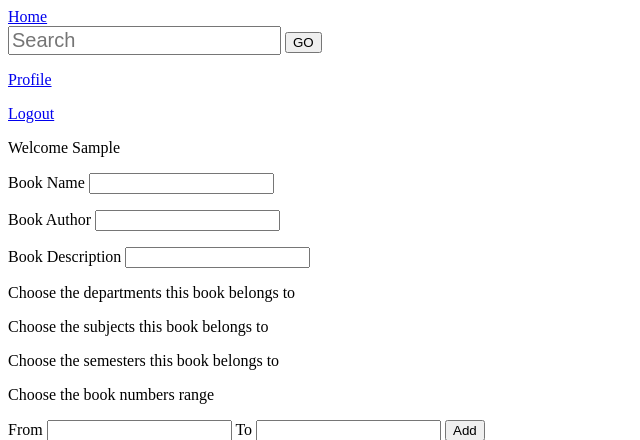
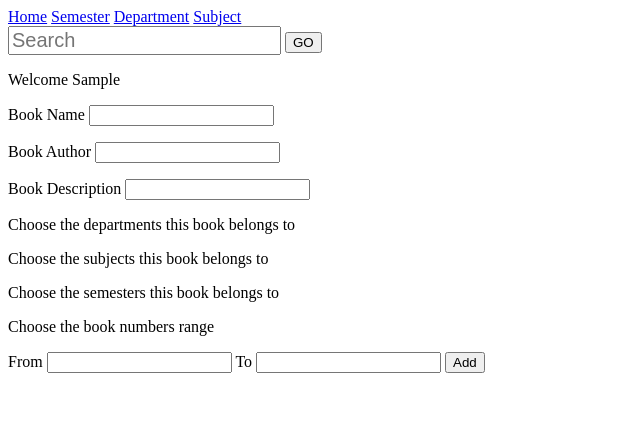
Before and after one commit to TeamIntegrity/LibChain, a Django app: page /books/add/ in a window 1280 px wide. Shown: the top 440 px of the page, without its empty margins (0-640 px from the left). Run offline with Django 3.2, Linux system fonts and the light colour scheme; the visitor is signed in with stand-in values (Sample User, id 1); data that the repository does not hold is empty.

Commit message:
Minor updates

```diff
--- a/libchain/books/templates/bookquery.html
+++ b/libchain/books/templates/bookquery.html
@@ -4,8 +4,8 @@
 
 {% for book in books_query %}
 <div>
-  <p>{{book.book.name}}</p>
-  <p>{{book.book.author}}</p>
+  <p>{{book.name}}</p>
+  <p>{{book.author}}</p>
 </div>
 {% endfor %}
 
--- a/libchain/books/urls.py
+++ b/libchain/books/urls.py
@@ -3,8 +3,8 @@ from . import views
 
 urlpatterns = [
     url(r'^semester/(?P<sem>[0-9]+)/$', views.by_semester, name="books_by_sems"),
-    url(r'^branch/(?P<b>[a-z]+)/$', views.by_branch, name="books_by_branch"),
-    url(r'^subject/(?P<sub>[a-z]+)/$', views.by_subject, name="books_by_sub"),
+    url(r'^branch/(?P<b>[-\w]+)/$', views.by_branch, name="books_by_branch"),
+    url(r'^subject/(?P<sub>[-\w]+)/$', views.by_subject, name="books_by_sub"),
 
     url(r'^(?P<id>[0-9]+)/$', views.description, name="books_description"),
     url(r'^search/$', views.search, name="search"),
--- a/libchain/books/views.py
+++ b/libchain/books/views.py
@@ -37,8 +37,9 @@ def by_semester(request, sem):
 
 def by_branch(request, b):
     """This will show the books by branch name"""
+    branch = ' '.join(b.split('-'))
 
-    department = Department.objects.get(name=b)
+    department = Department.objects.get(name=branch.upper())
     books_query = BookDescription.objects.filter(department=department)
 
     base = get_base(request)
@@ -51,8 +52,9 @@ def by_branch(request, b):
 
 def by_subject(request, sub):
     """This will show the books based on the subject"""
+    subj = ' '.join(sub.split('-'))
 
-    subject = Subject.objects.filter(subject=sub)
+    subject = Subject.objects.get(name=subj.upper())
     books_query = BookDescription.objects.filter(subject=subject)
 
     base = get_base(request)
@@ -161,7 +163,7 @@ def issue(request):
         context = {"book": book, "student": student, "base": base}
         return render(request, "issue_confirm.html", context)
 
-    return render(request, "issue.html")
+    return render(request, "issue.html", {"base": base})
 
 
 
@@ -198,7 +200,7 @@ def return_book(request):
         context = {"book": book, "student": student, "tx_detail": tx_detail, "base": base}
         return render(request, "return_confirm.html", context)
 
-    return render(request, "return.html")
+    return render(request, "return.html", {"base": base})
 
 
 
--- a/libchain/home/templates/base.html
+++ b/libchain/home/templates/base.html
@@ -6,6 +6,9 @@
 
 <body>
 <a href="/home/">Home</a>
+<a href="/home/">Semester</a>
+<a href="/home/">Department</a>
+<a href="/home/">Subject</a>
 
 {% block nav %}
 
@@ -19,9 +22,7 @@
 
 {% if user.first_name %}
 
-<p><a href="/users/profile/">Profile</a></p>
 
-<p><a href="/users/logout/">Logout</a></p>
 
 <p>Welcome {{user.first_name}}</p>
 
--- a/libchain/home/templates/base_staff.html
+++ b/libchain/home/templates/base_staff.html
@@ -6,4 +6,7 @@
 <a href="/books/issue/">Issue</a>
 <a href="/books/return/">Return</a>
 
+<a href="/users/profile/">Profile</a>
+<a href="/users/logout/">Logout</a>
+
 {% endblock %}
--- a/libchain/home/templates/base_student.html
+++ b/libchain/home/templates/base_student.html
@@ -3,7 +3,9 @@
 {% block nav %}
 
 {% if request.user %}
-<p><a href="/transactions/all/">Records</a></p>
+<a href="/transactions/all/">Records</a>
+<a href="/users/profile/">Profile</a>
+<a href="/users/logout/">Logout</a>
 {% endif %}
 
 {% endblock %}
--- a/libchain/users/models.py
+++ b/libchain/users/models.py
@@ -32,9 +32,7 @@ class Student(models.Model):
 
     userprofile = models.OneToOneField(UserProfile, on_delete=models.CASCADE)
     rollno = models.BigIntegerField()
-    #branch = models.CharField(max_length=200, choices=BRANCH, blank=True, null=True)
     department_name = models.ForeignKey(Department, blank=True, null=True)
-    #sem = models.CharField(max_length=1, choices=SEM, blank=True, null=True)
     semester = models.ForeignKey(Semester, blank=True, null=True, default=None)
     libcard = models.IntegerField(blank=True, null=True)
 
```
